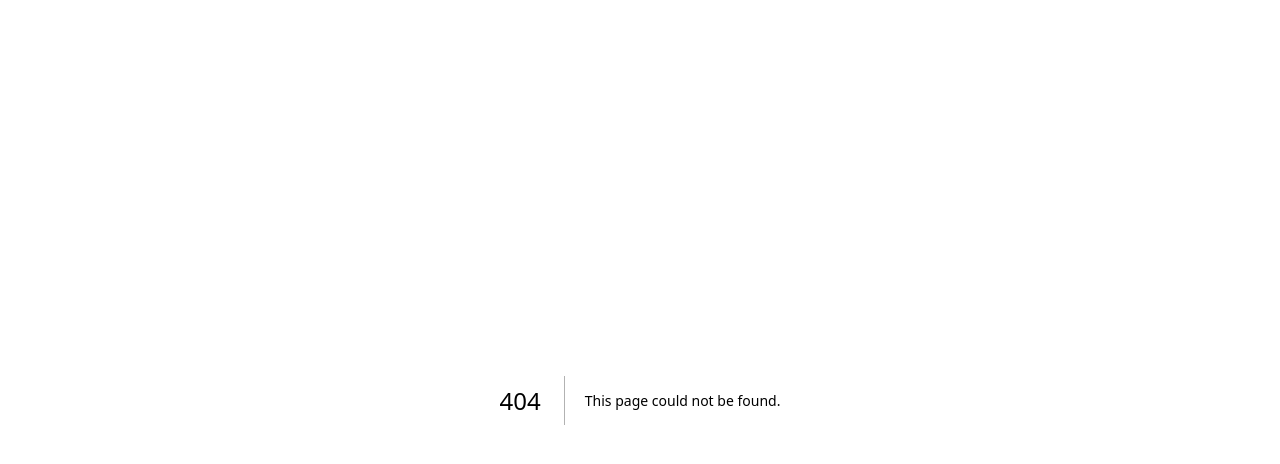
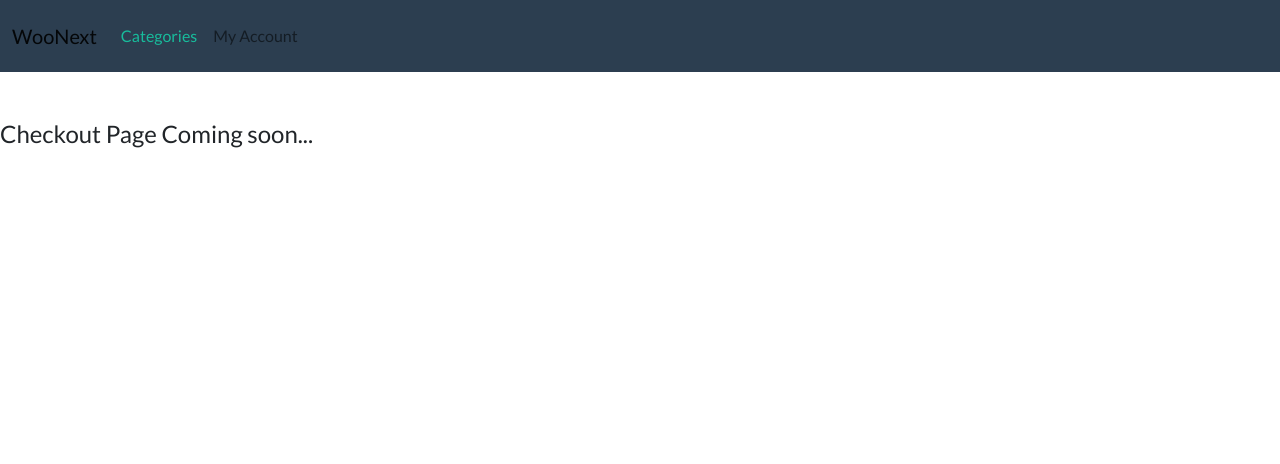
Before and after one commit to Tanzimhossain222/woo-next, a Next.js app: page /checkout in a window 1280 px wide. Before the commit this address had no page. Shown: the top 464 px of the page. Built offline with nearby package versions, Linux system fonts and the light colour scheme.

Commit message:
Checkout Button added in Cart Page

```diff
--- /dev/null
+++ b/pages/checkout.jsx
@@ -0,0 +1,13 @@
+import Layout from "@/components/Layout";
+
+const checkout = () => {
+  return (
+    <Layout>
+        <div className="mt-5">
+        <h4>Checkout Page Coming  soon...</h4>
+        </div>
+    </Layout>
+  )
+}
+
+export default checkout;
```
Also changed, not shown: components/cart/cart-page/CartItemsContainer.jsx (+11 -0 lines).
